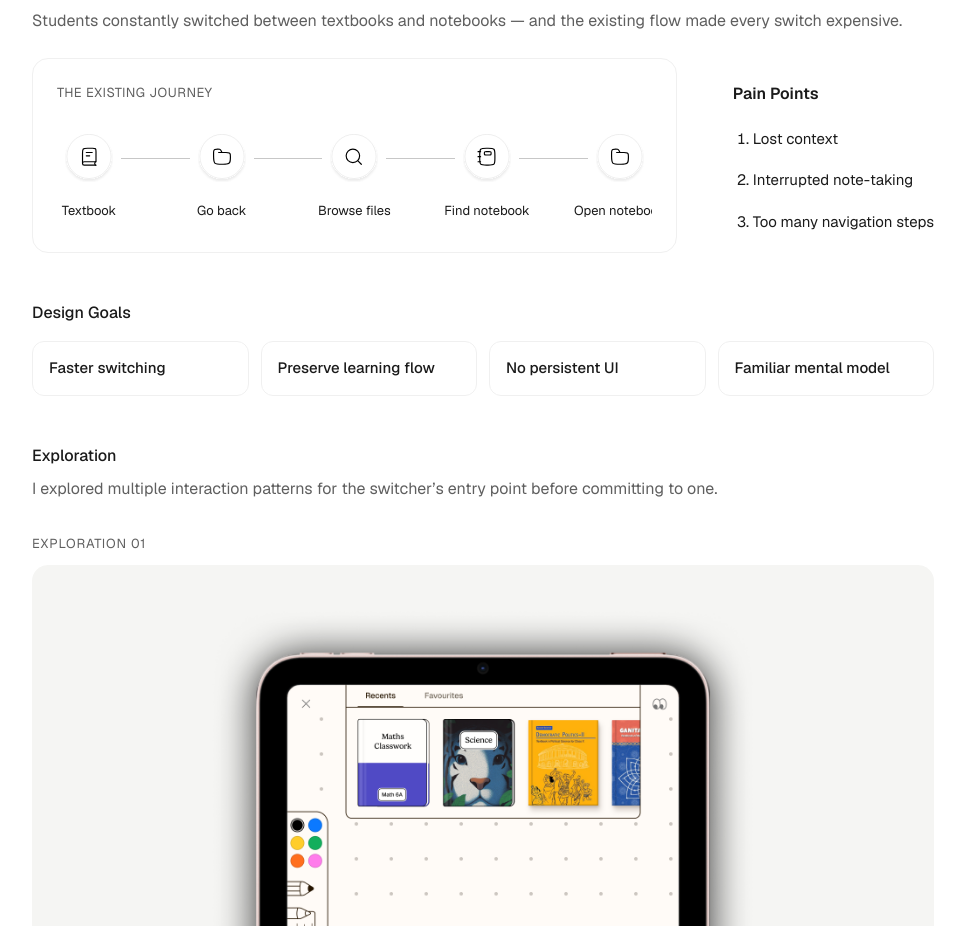
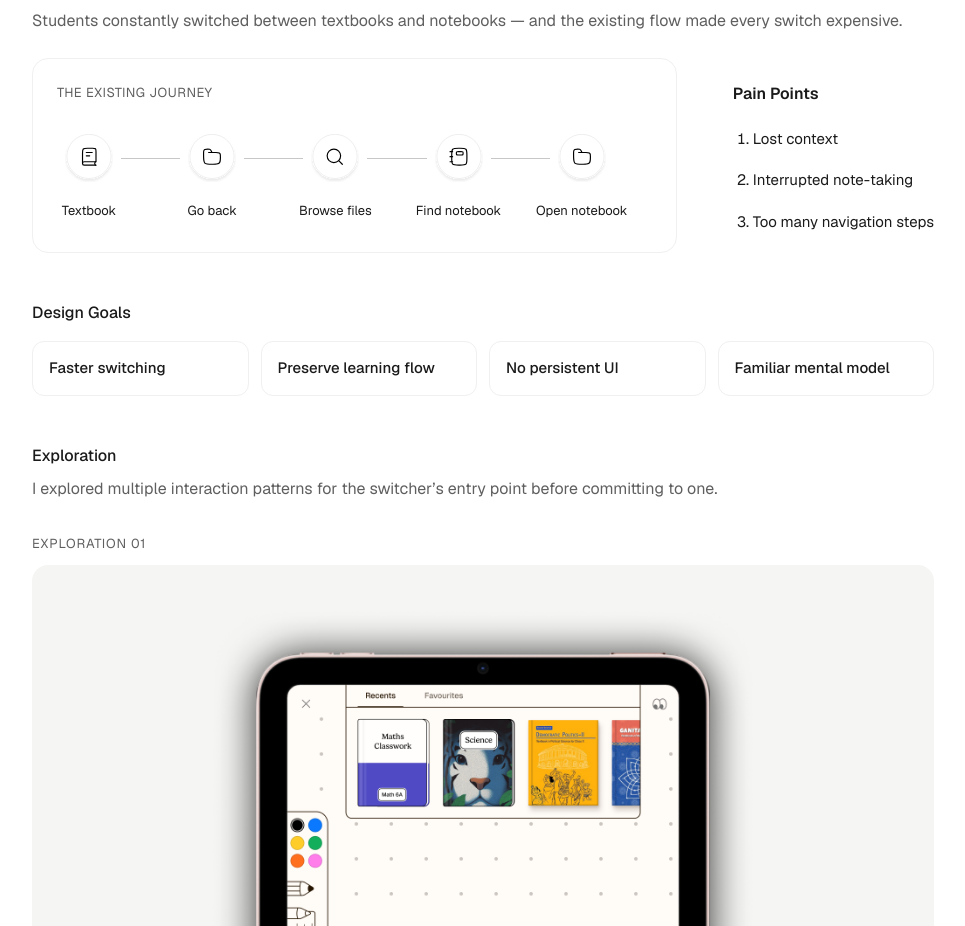
Before and after one commit to aditishinde304/my-portfolio, a Next.js app: page /work/superrbook in a window 1280 px wide. Shown: the part 2607-3533 px from the top of the page, without its empty margins (273-1238 px from the left). Built offline with nearby package versions, Linux system fonts and the light colour scheme; a web font is replaced by a local one.

Commit message:
Match journey right padding to bottom padding (38px)
Co-Authored-By: Claude Sonnet 5 <noreply@anthropic.com>

```diff
--- a/app/work/superrbook/page.tsx
+++ b/app/work/superrbook/page.tsx
@@ -279,7 +279,7 @@ export default function SuperrbookCaseStudy() {
                   </p>
                   <div
                     className="flex items-center w-full overflow-x-auto"
-                    style={{ minWidth: 0, paddingBottom: "38px" }}
+                    style={{ minWidth: 0, paddingRight: "38px", paddingBottom: "38px" }}
                   >
                     {[
                       { label: "Textbook", icon: "/icons/cs-textbook.svg" },
```
